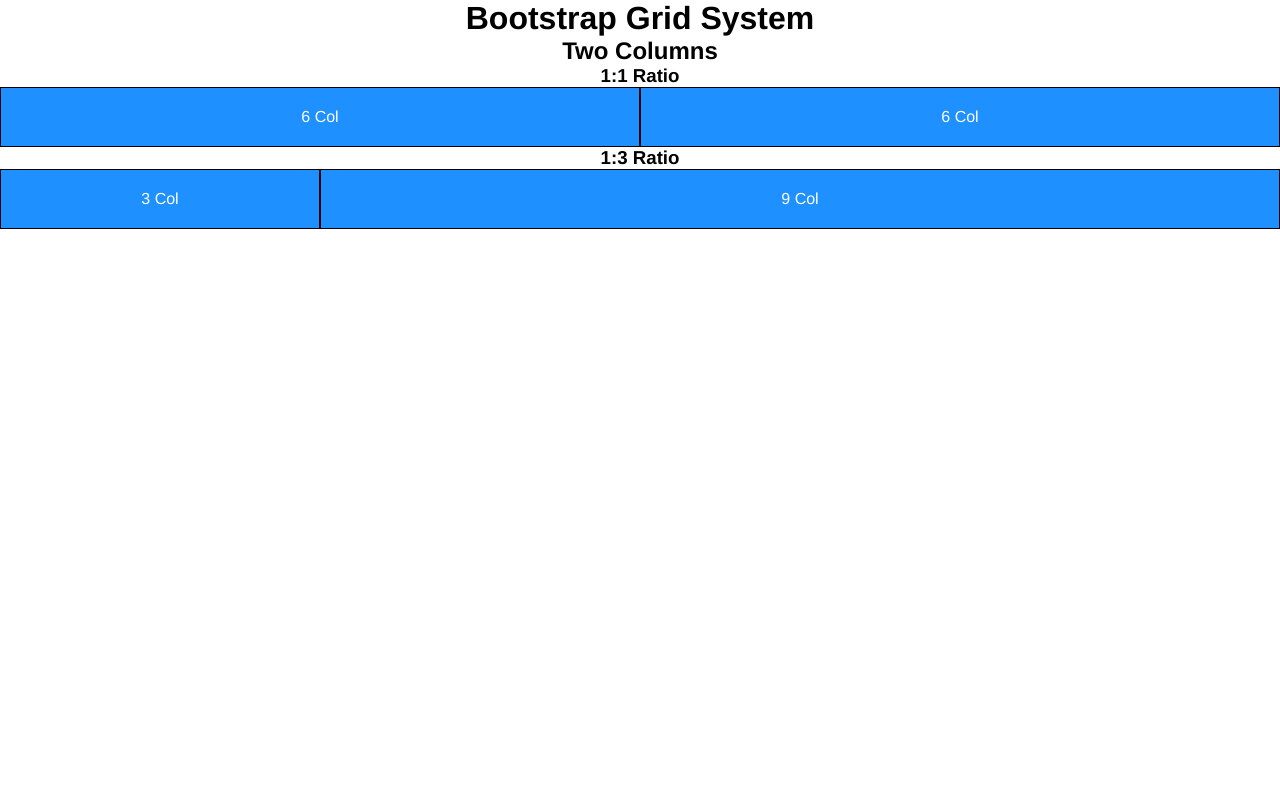
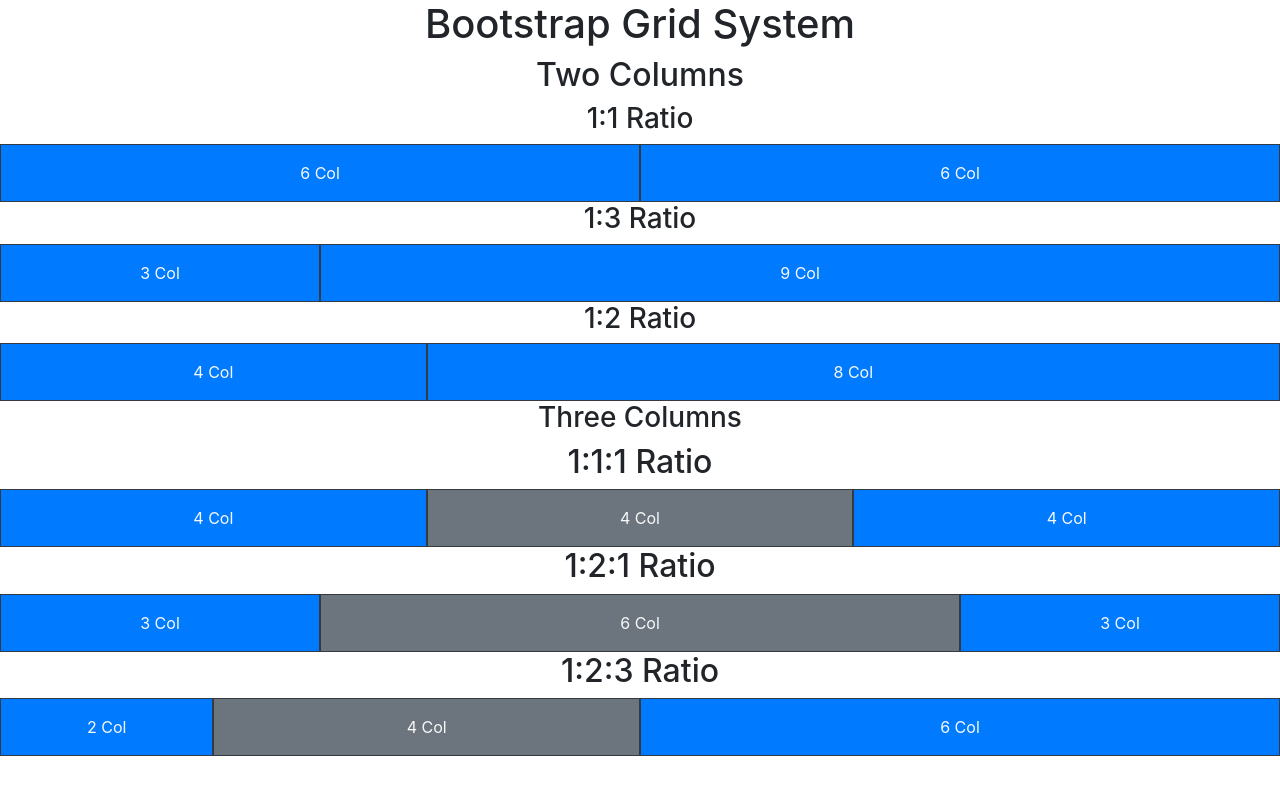
Before and after one commit to MineralWater321/s09-d1, a plain HTML site: page index.html in a window 1280 px wide. Drawn offline with nearby package versions, Linux system fonts and the light colour scheme.

Commit message:
Add Bootstrap dependency

```diff
--- a/index.css
+++ b/index.css
@@ -93,3 +93,25 @@ body {
 .col-12 {
 	width: calc((100% / 2)*12);
 }
+
+/* Mobile First Approach */
+/* Large Devices */
+
+/* Small Devices */
+@media (min-width:  548px){
+	body {
+		background-color: lightyellow;
+	}
+}
+
+/* Medium Devices */
+@media (min-width: 768px) {
+	body {
+		background-color: lightgreen;
+	}
+}
+@media (min-width: 992px) {
+	body {
+		background-color: lightblue;
+	}
+}
--- a/index.html
+++ b/index.html
@@ -1,15 +1,21 @@
 <!DOCTYPE html>
 <html>
 <head>
-	<meta charset="utf-8">
+	<!-- Required meta tags -->
+    <meta charset="utf-8">
+    <meta name="viewport" content="width=device-width, initial-scale=1, shrink-to-fit=no">
+
+    <!-- Bootstrap CSS -->
+    <link rel="stylesheet" href="https://cdn.jsdelivr.net/npm/bootstrap@4.6.0/dist/css/bootstrap.min.css" integrity="sha384-B0vP5xmATw1+K9KRQjQERJvTumQW0nPEzvF6L/Z6nronJ3oUOFUFpCjEUQouq2+l" crossorigin="anonymous">
+
 	<title>Bootstrap Grid System</title>
-	<link rel="stylesheet" type="text/css" href="./index.css">
+	<!-- <link rel="stylesheet" type="text/css" href="./index.css"> -->
 </head>
 <body class="text-center">
 	<h1>Bootstrap Grid System</h1>
 
 	<h2>Two Columns</h2>
-	<div>
+	<div class="container-fluid">
 		<!-- Row with two equal columns -->
 		<h3>1:1 Ratio</h3>
 		<div class="text-light row">
@@ -23,8 +29,47 @@
 			<div class="bg-primary pt-3 pb-3 border border-dark col-3">3 Col</div>
 			<div class="bg-primary pt-3 pb-3 border border-dark col-9">9 Col</div>
 		</div>
+
+		<!-- Row with two columns divided in 1:3 ratio-->
+		<h3>1:2 Ratio</h3>
+		<div class="text-light row">
+			<div class="bg-primary pt-3 pb-3 border border-dark col-4">4 Col</div>
+			<div class="bg-primary pt-3 pb-3 border border-dark col-8">8 Col</div>
+		</div>
 	</div>
 
-	<script src="https://code.jquery.com/jquery-3.5.1.slim.min.js" integrity="sha384-DfXdz2htPH0lsSSs5nCTpuj/zy4C+OGpamoFVy38MVBnE+IbbVYUew+OrCXaRkfj" crossorigin="anonymous"></script>
+	<!-- Threee Columns Start -->
+	<!-- CRC Rule - container-row-column -->
+	<h3>Three Columns</h3>
+	<div class="container-fluid">
+		<!-- Row with three equal columns -->
+		<h2>1:1:1 Ratio</h2>
+		<div class="text-light row">
+			<div class="bg-primary pt-3 pb-3 border border-dark col-4">4 Col</div>
+			<div class="bg-secondary pt-3 pb-3 border border-dark col-4">4 Col</div>
+			<div class="bg-primary pt-3 pb-3 border border-dark col-4">4 Col</div>
+		</div>
+
+		<!-- Row with three equal columns -->
+		<h2>1:2:1 Ratio</h2>
+		<div class="text-light row">
+			<div class="bg-primary pt-3 pb-3 border border-dark col-3">3 Col</div>
+			<div class="bg-secondary pt-3 pb-3 border border-dark col-6">6 Col</div>
+			<div class="bg-primary pt-3 pb-3 border border-dark col-3">3 Col</div>
+		</div>
+
+		<!-- Row with three columns divided in an uneven ratio -->
+		<h2>1:2:3 Ratio</h2>
+		<div class="text-light row">
+			<div class="bg-primary pt-3 pb-3 border border-dark col-2">2 Col</div>
+			<div class="bg-secondary pt-3 pb-3 border border-dark col-4">4 Col</div>
+			<div class="bg-primary pt-3 pb-3 border border-dark col-6">6 Col</div>
+		</div>
+	</div>
+
+	<!-- Option 1: jQuery and Bootstrap Bundle (includes Popper) -->
+    <script src="https://code.jquery.com/jquery-3.5.1.slim.min.js" integrity="sha384-DfXdz2htPH0lsSSs5nCTpuj/zy4C+OGpamoFVy38MVBnE+IbbVYUew+OrCXaRkfj" crossorigin="anonymous"></script>
+    <script src="https://cdn.jsdelivr.net/npm/bootstrap@4.6.0/dist/js/bootstrap.bundle.min.js" integrity="sha384-Piv4xVNRyMGpqkS2by6br4gNJ7DXjqk09RmUpJ8jgGtD7zP9yug3goQfGII0yAns" crossorigin="anonymous"></script>
+
 </body>
 </html>
```
